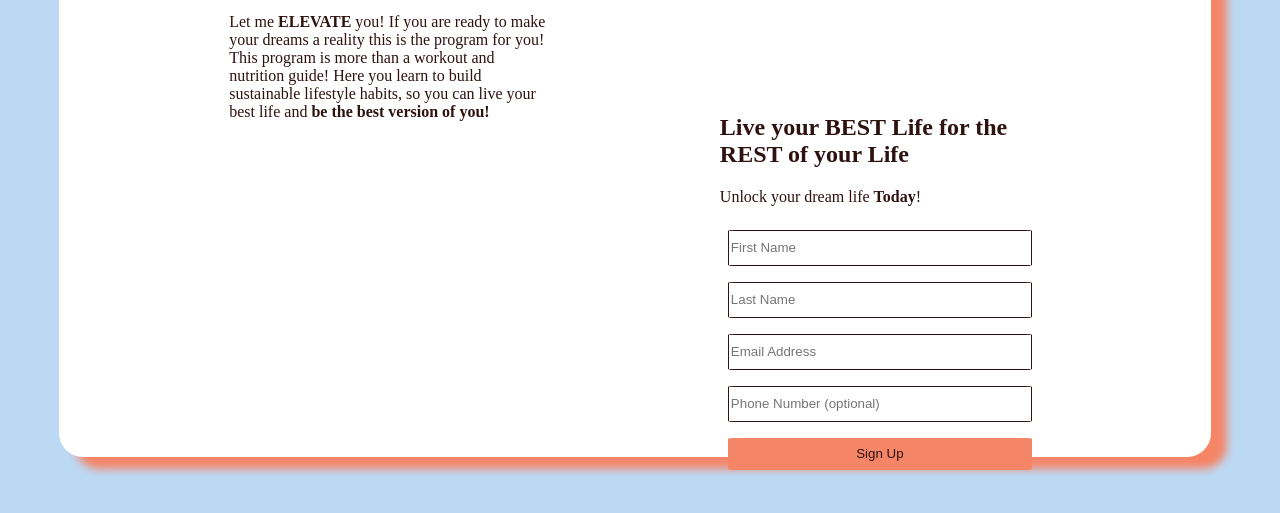
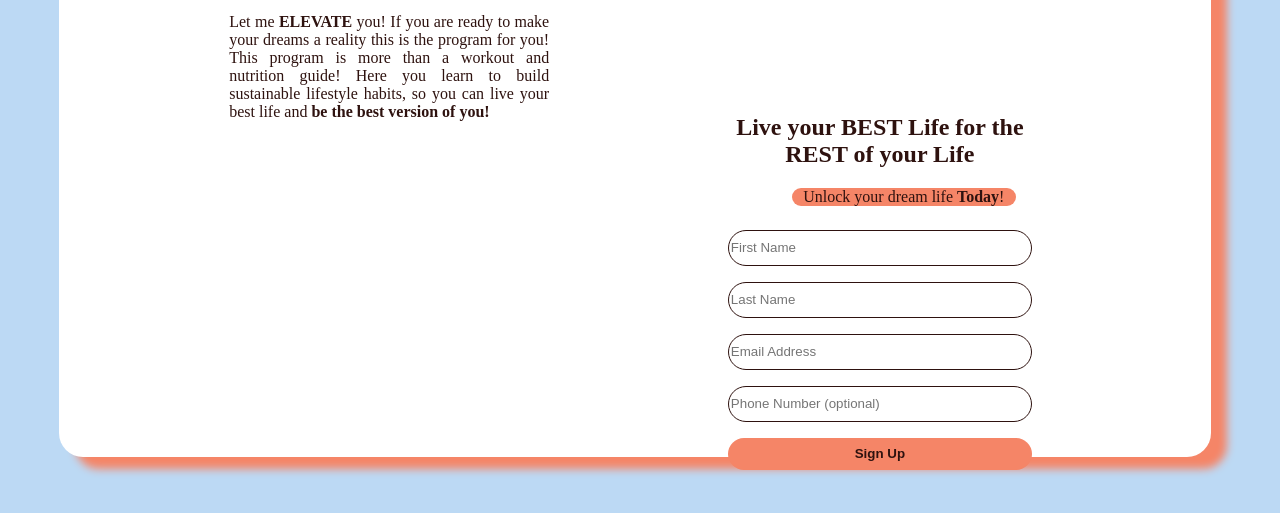
Before and after one commit to ChristalBell/elevation-landing, a plain HTML site: page index.html in a window 1280 px wide. Shown: the part 223-736 px from the top of the page. Drawn offline with Linux system fonts and the light colour scheme.

Commit message:
accent color, borders, centering

```diff
--- a/index.html
+++ b/index.html
@@ -38,7 +38,7 @@
 
           <div class="right-container">
             <h2>Live your BEST Life for the REST of your Life</h2>
-            <p>Unlock your dream life <strong>Today</strong>!</p>
+            <p class="accent">Unlock your dream life <strong>Today</strong>!</p>
             <form style="display: flex; flex-direction: column">
               <input type="text" name="First Name" placeholder="First Name" />
               <input type="text" name="Last Name" placeholder="Last Name" />
--- a/styles.css
+++ b/styles.css
@@ -32,15 +32,24 @@ h1 {
 .left-container {
   height: 40vh;
   margin-top: 5%;
+  text-align: justify;
   width: 40vh;
 }
 
 .right-container {
   height: 40vh;
   margin-top: 15%;
+  text-align: center;
   width: 40vh;
 }
 
+.accent {
+  background-color: #f58567;
+  border-radius: 1.5rem;
+  margin-left: 4.5rem;
+  text-align: center;
+  width: 14rem;
+}
 a {
   text-decoration: none;
 }
@@ -53,20 +62,22 @@ a:hover {
 
 input {
   border: #2e120f solid 1.75px;
-  border-radius: 2.5%;
+  border-radius: 1.5rem;
   height: 2rem;
   margin: 0.5rem;
   outline: none;
 }
 
 .button {
+  background-color: #f58567;
   border: none;
-  background-color: #f58567;
   color: #2e120f;
+  font-weight: 600;
 }
 
 .button:hover {
   background-color: #f16f4b;
+
   transform: scale(1.1);
 }
 
```
